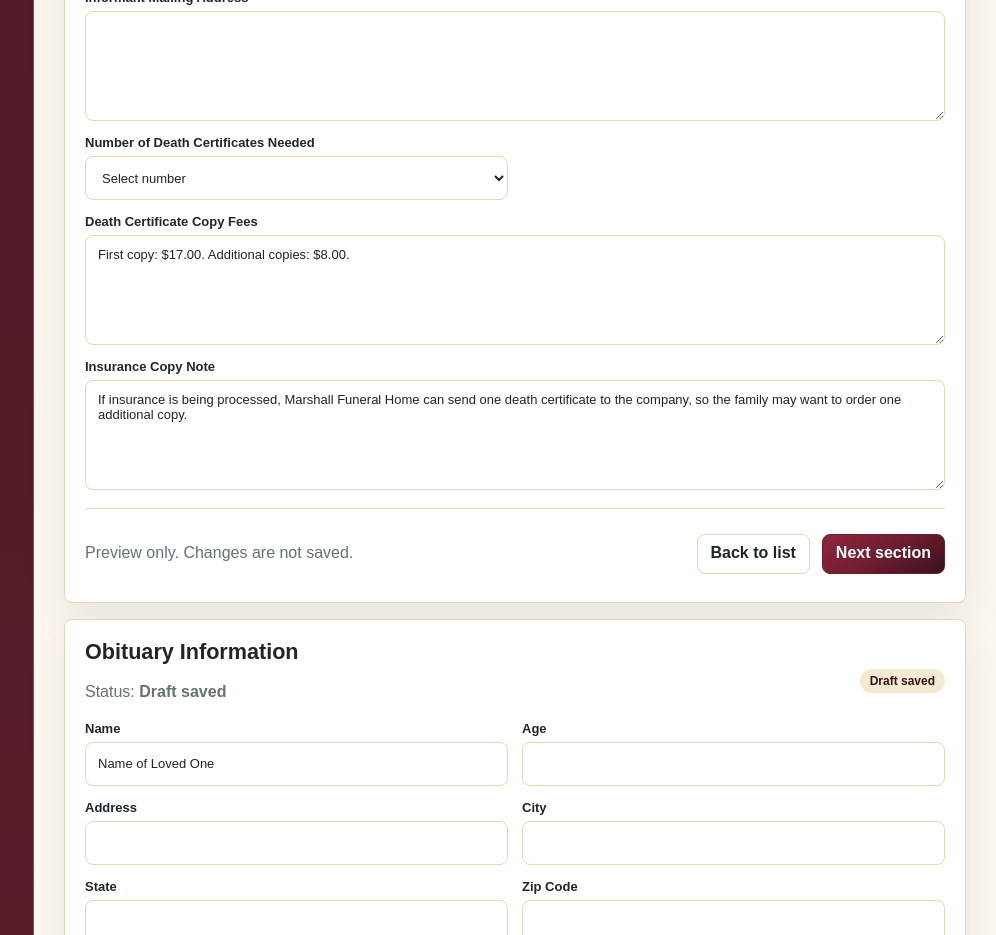
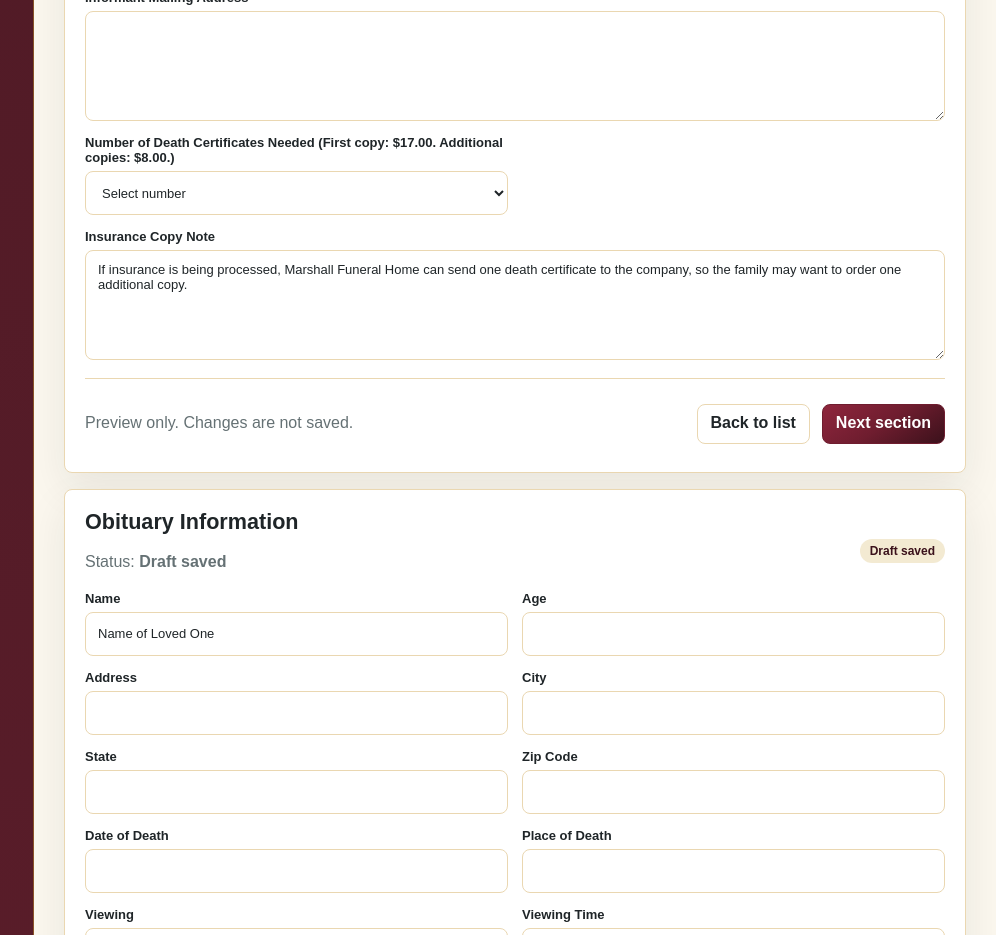
Before and after one commit to marshallfhnatchez225/Marshall-Family-Care, a Next.js app: page /family-preview in a window 1280 px wide. Shown: the part 2760-3695 px from the top of the page, without its empty margins (284-1280 px from the left). Built offline with nearby package versions, Linux system fonts and the light colour scheme.

Commit message:
Move death certificate copy fee into dropdown label

```diff
--- a/app/family-preview/page.tsx
+++ b/app/family-preview/page.tsx
@@ -31,8 +31,7 @@ const forms = [
       ["Informant", "Next of Kin"],
       ["Informant Relationship", ""],
       ["Informant Mailing Address", ""],
-      ["Number of Death Certificates Needed", ""],
-      ["Death Certificate Copy Fees", "First copy: $17.00. Additional copies: $8.00."],
+      ["Number of Death Certificates Needed (First copy: $17.00. Additional copies: $8.00.)", ""],
       ["Insurance Copy Note", "If insurance is being processed, Marshall Funeral Home can send one death certificate to the company, so the family may want to order one additional copy."]
     ]
   },
@@ -136,7 +135,6 @@ function isLongField(label: string, value: string) {
     "Marital Status",
     "Highest Level of Education",
     "Informant Mailing Address",
-    "Death Certificate Copy Fees",
     "Insurance Copy Note",
     "Viewing At Church",
     "Place of Funeral Service",
@@ -275,7 +273,7 @@ export default function FamilyPreviewPage() {
                   return (
                     <label className={`family-field ${longField ? "full" : ""}`} key={`${form.id}-${label}`}>
                       <span>{label}</span>
-                      {label === "Number of Death Certificates Needed" ? (
+                      {label.startsWith("Number of Death Certificates Needed") ? (
                         <select defaultValue="">
                           <option value="" disabled>Select number</option>
                           {deathCertificateCopyOptions.map((option) => (
```
